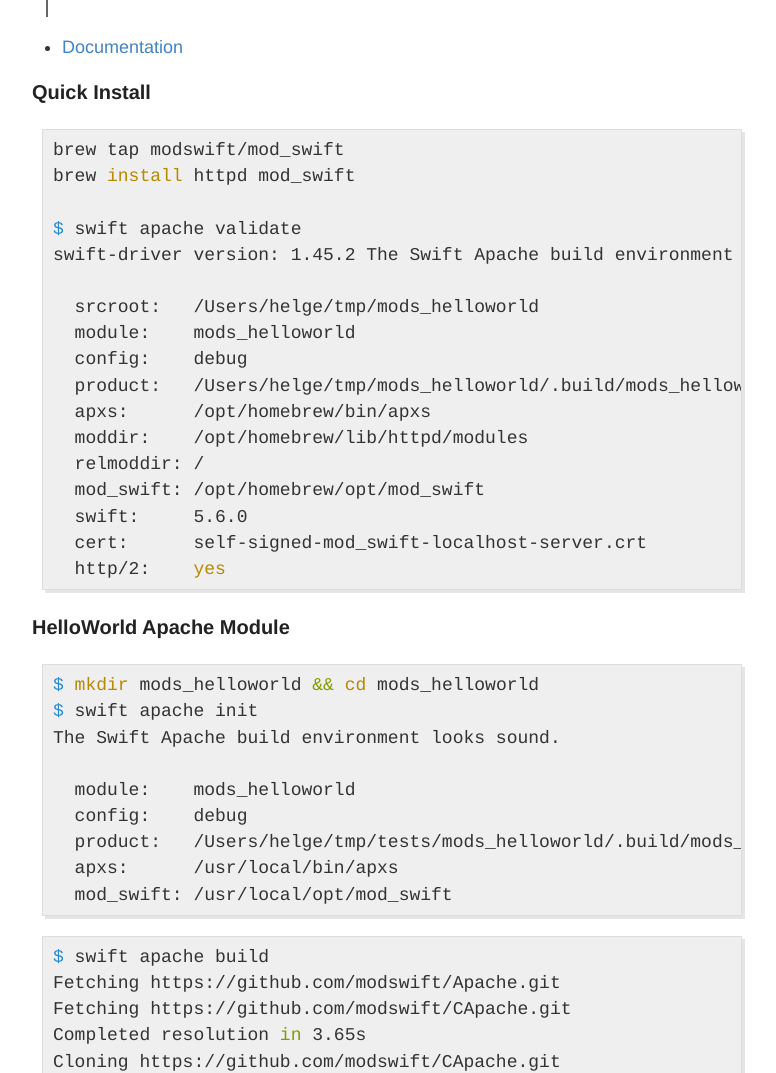
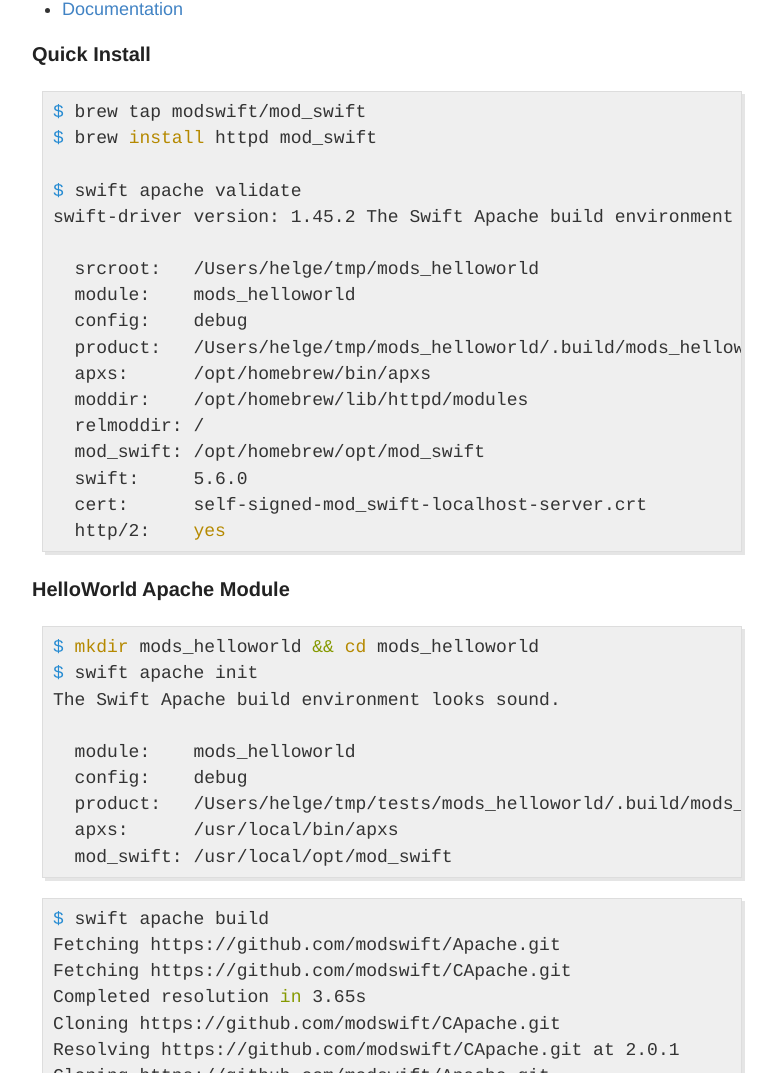
Before and after one commit to modswift/mod-swift.github.io, a Jekyll site: the page built from _posts/2022-05-08-m1-works.md, in a window 1280 px wide and 1400 px high. Shown: the part 327-1400 px from the top of the window, without its empty margins (248-1024 px from the left). Built offline with Jekyll 4.4.1, drawn with Linux system fonts in a browser that asks for light colours; some of the changed text lies outside the part shown.

````diff
--- a/_posts/2022-05-08-m1-works.md
+++ b/_posts/2022-05-08-m1-works.md
@@ -8,15 +8,15 @@ I am pleased to announce that **mod_swift** now runs w/ Xcode 13.3.1,
 on macOS 12 M1 Macs, with the native Homebrew installed in `/opt`!
 A neat way to write Apache modules in Swift 5.
 
-> Server Side Swift the right way.
+<center><i>Server Side Swift the right way.</i></center>
 
 - [Documentation](http://docs.mod-swift.org)
 
 ### Quick Install
 
 ```bash
-brew tap modswift/mod_swift
-brew install httpd mod_swift
+$ brew tap modswift/mod_swift
+$ brew install httpd mod_swift
 
 $ swift apache validate
 swift-driver version: 1.45.2 The Swift Apache build environment looks sound.
@@ -70,4 +70,6 @@ Starting Apache on port 8042/8442:
 GET /helloworld/ 200 715 - 0ms
 ```
 
+URL: [http://localhost:8042/helloworld](http://localhost:8042/helloworld)
+
 Have fun! *hh*
````
